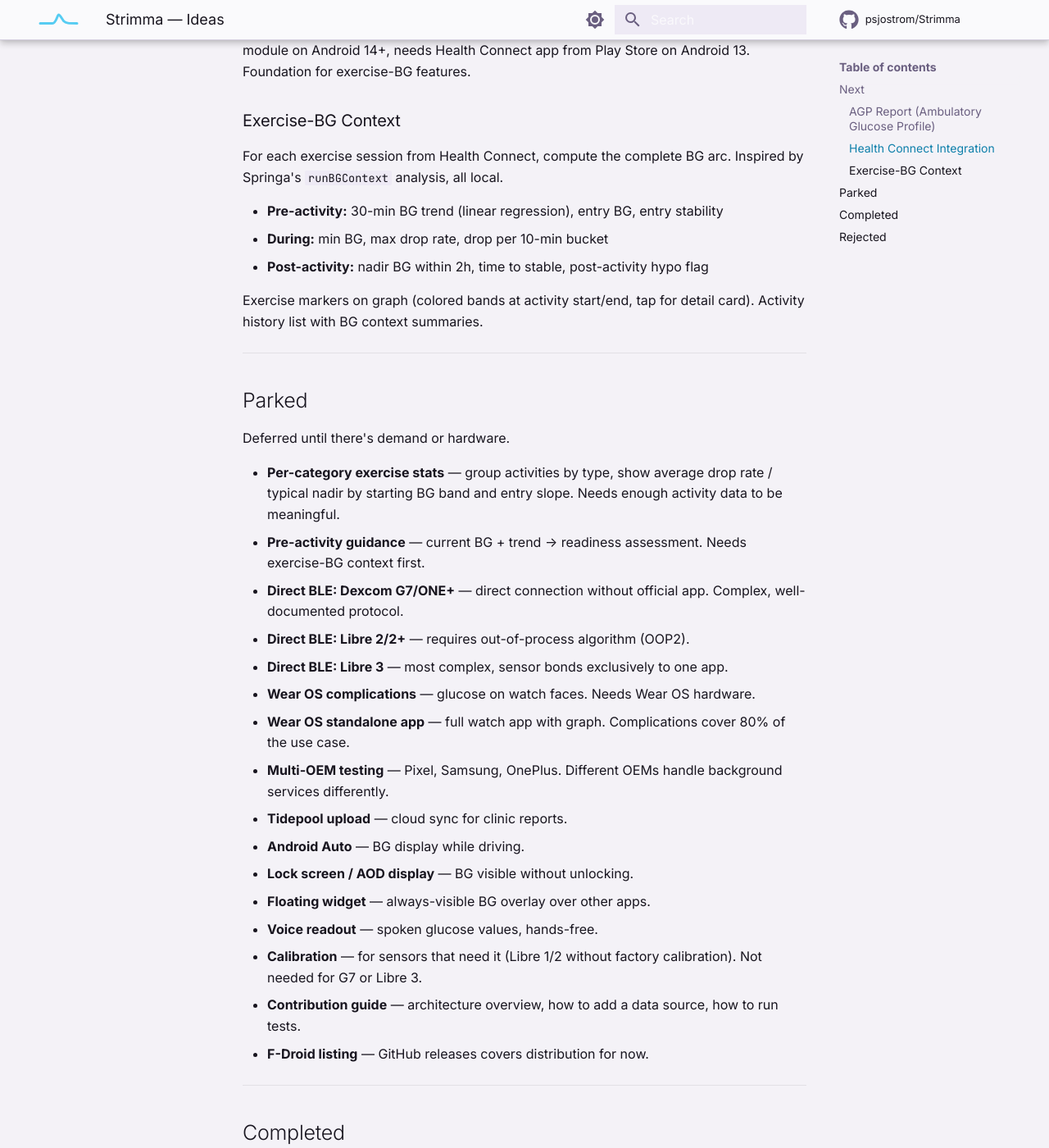
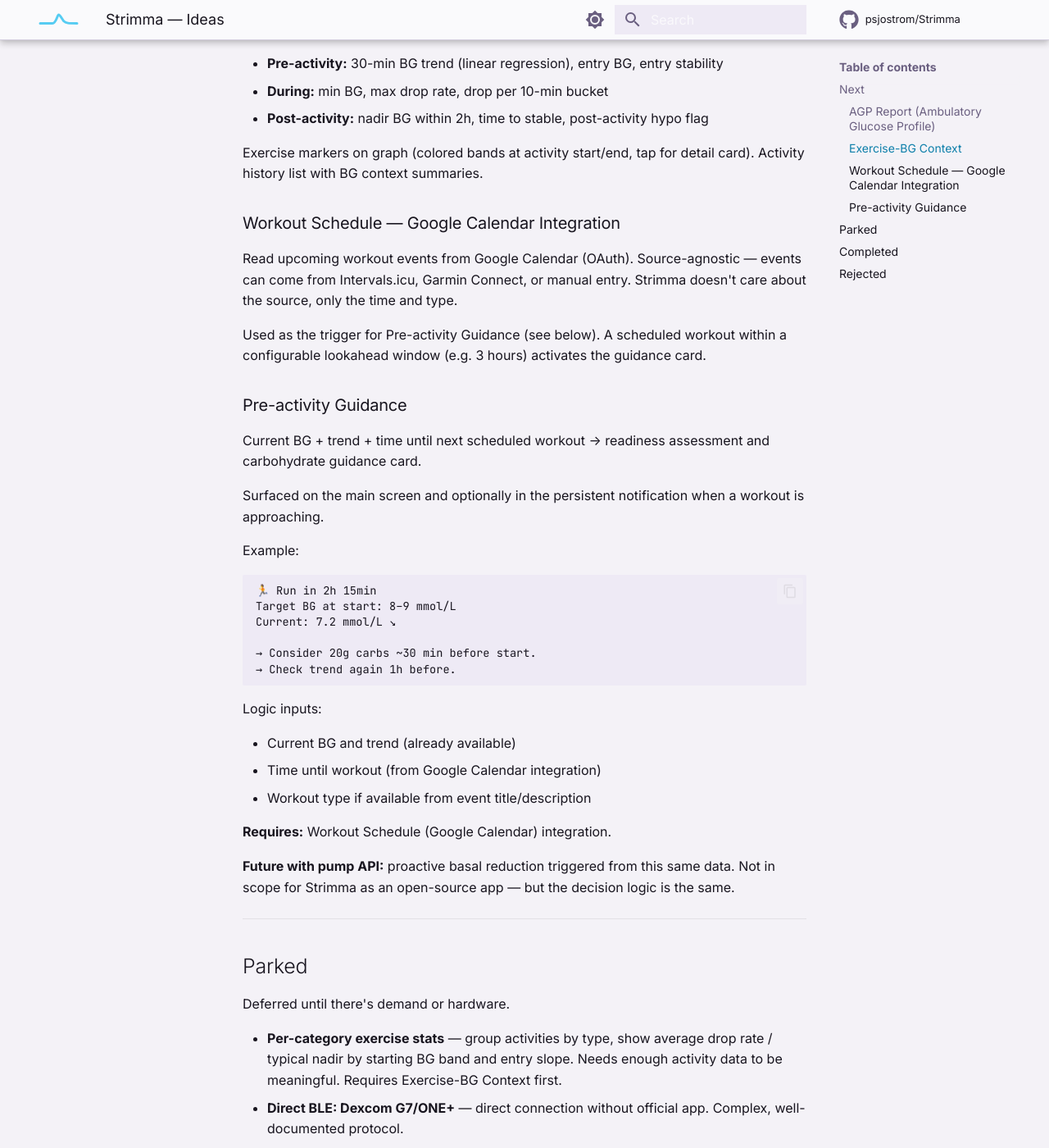
Before and after one commit to psjostrom/strimma, an MkDocs documentation site: the page built from docs/internal/wishlist.md, in a window 1280 px wide and 1400 px high, scrolled down 668 px. Shown: the whole window at 82% size. Built offline with MkDocs 1.6.1 and Material for MkDocs 9.7.7, drawn with Linux system fonts in a browser that asks for light colours; comment, search, counter and statistics services are not loaded; some of the changed text lies outside the part shown.

Commit message:
Add SSH signing check to pre-commit hook and update wishlist
Pre-commit hook now verifies SSH agent is available when commit signing
is enabled, preventing unsigned commits with a clear error message.

Wishlist: move Health Connect to completed, add Google Calendar and
pre-activity guidance ideas, update parked/rejected items.

Co-Authored-By: Claude Opus 4.6 (1M context) <noreply@anthropic.com>

````diff
--- a/docs/internal/wishlist.md
+++ b/docs/internal/wishlist.md
@@ -12,10 +12,6 @@ ADA-endorsed standard for presenting CGM data to clinicians. 14-day composite gl
 
 Strimma already computes TIR, GMI, CV%, and coverage. AGP adds the composite profile chart that clinicians know how to read.
 
-### Health Connect Integration
-
-Read exercise sessions + heart rate from any fitness app (Garmin, Samsung Health, Fitbit, Strava, etc.). Write glucose readings so other health apps can see them. Framework module on Android 14+, needs Health Connect app from Play Store on Android 13. Foundation for exercise-BG features.
-
 ### Exercise-BG Context
 
 For each exercise session from Health Connect, compute the complete BG arc. Inspired by Springa's `runBGContext` analysis, all local.
@@ -26,14 +22,46 @@ For each exercise session from Health Connect, compute the complete BG arc. Insp
 
 Exercise markers on graph (colored bands at activity start/end, tap for detail card). Activity history list with BG context summaries.
 
+### Workout Schedule — Google Calendar Integration
+
+Read upcoming workout events from Google Calendar (OAuth). Source-agnostic — events can come from Intervals.icu, Garmin Connect, or manual entry. Strimma doesn't care about the source, only the time and type.
+
+Used as the trigger for Pre-activity Guidance (see below). A scheduled workout within a configurable lookahead window (e.g. 3 hours) activates the guidance card.
+
+### Pre-activity Guidance
+
+Current BG + trend + time until next scheduled workout → readiness assessment and carbohydrate guidance card.
+
+Surfaced on the main screen and optionally in the persistent notification when a workout is approaching.
+
+Example:
+
+```
+🏃 Run in 2h 15min
+Target BG at start: 8–9 mmol/L
+Current: 7.2 mmol/L ↘
+
+→ Consider 20g carbs ~30 min before start.
+→ Check trend again 1h before.
+```
+
+Logic inputs:
+
+- Current BG and trend (already available)
+- Time until workout (from Google Calendar integration)
+- Workout type if available from event title/description
+
+**Requires:** Workout Schedule (Google Calendar) integration.
+
+**Future with pump API:** proactive basal reduction triggered from this same data. Not in scope for Strimma as an open-source app — but the decision logic is the same.
+
 ---
 
 ## Parked
 
 Deferred until there's demand or hardware.
 
-- **Per-category exercise stats** — group activities by type, show average drop rate / typical nadir by starting BG band and entry slope. Needs enough activity data to be meaningful.
-- **Pre-activity guidance** — current BG + trend → readiness assessment. Needs exercise-BG context first.
+- **Per-category exercise stats** — group activities by type, show average drop rate / typical nadir by starting BG band and entry slope. Needs enough activity data to be meaningful. Requires Exercise-BG Context first.
 - **Direct BLE: Dexcom G7/ONE+** — direct connection without official app. Complex, well-documented protocol.
 - **Direct BLE: Libre 2/2+** — requires out-of-process algorithm (OOP2).
 - **Direct BLE: Libre 3** — most complex, sensor bonds exclusively to one app.
@@ -53,6 +81,7 @@ Deferred until there's demand or hardware.
 
 ## Completed
 
+- Health Connect integration — read exercise sessions + heart rate from any fitness app (Garmin, Samsung Health, Fitbit, Strava, etc.); write glucose readings so other health apps can see them
 - Glucose alerts (urgent low, low, high, urgent high, stale) with per-alarm notification channels
 - Predictive alerts (low soon, high soon) with threshold crossing detection
 - 30-minute prediction (dampened velocity extrapolation)
@@ -77,7 +106,7 @@ Deferred until there's demand or hardware.
 
 ## Rejected
 
-- **Pump integration** (630G/640G/670G) — AAPS handles closed-loop control
+- **Pump integration** - Very interesting, but not possible with the available APIs at the moment
 - **Tizen/Pebble watch support** — low demand
 - **Speech recognition** — niche
 - **QR code settings export** — JSON export is the modern equivalent
````
Also changed, not shown: other parts of docs/internal/wishlist.md (+1 -1 lines), 1 other file.
